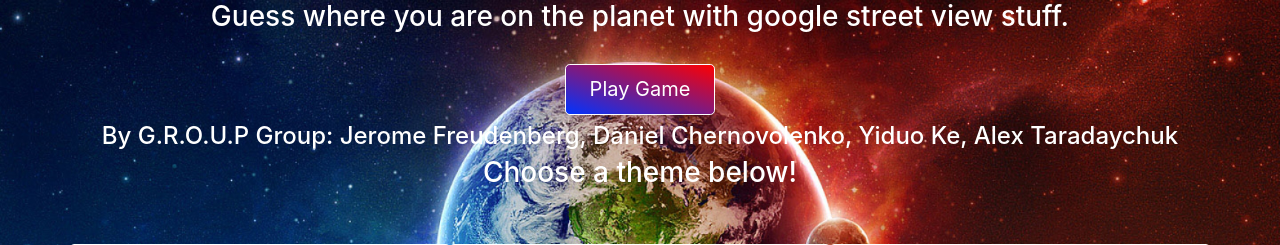
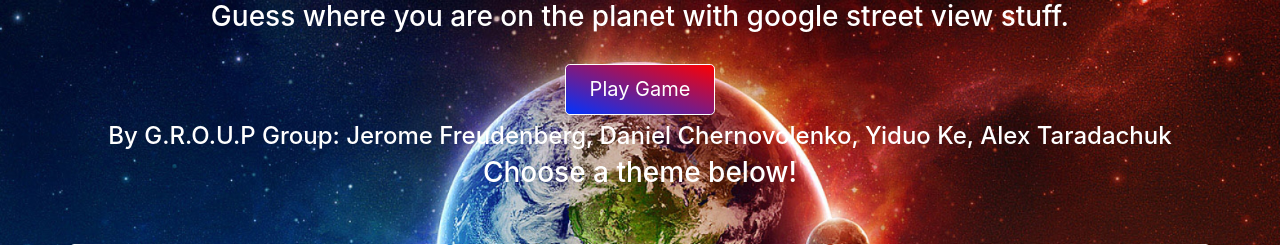
Before and after one commit to dchernovolenko/GroupGroup, a Flask app: page / in a window 1280 px wide. Shown: the part 148-393 px from the top of the page. Run offline with Flask 2, Linux system fonts and the light colour scheme; some libraries are stand-ins or nearby versions.

Commit message:
fixed name

```diff
--- a/templates/home.html
+++ b/templates/home.html
@@ -8,7 +8,7 @@
 	</h3><br>
 	<h3><a class="btn btn-lg btn-success" href="/game" role="button">Play Game</a></h3>
 	<h4>
-		By G.R.O.U.P Group: Jerome Freudenberg, Daniel Chernovolenko, Yiduo Ke, Alex Taradaychuk
+		By G.R.O.U.P Group: Jerome Freudenberg, Daniel Chernovolenko, Yiduo Ke, Alex Taradachuk
 	</h4>
 	<h3> Choose a theme below!</h3>
 </div>
```
Also changed, not shown: data/accounts.db.
